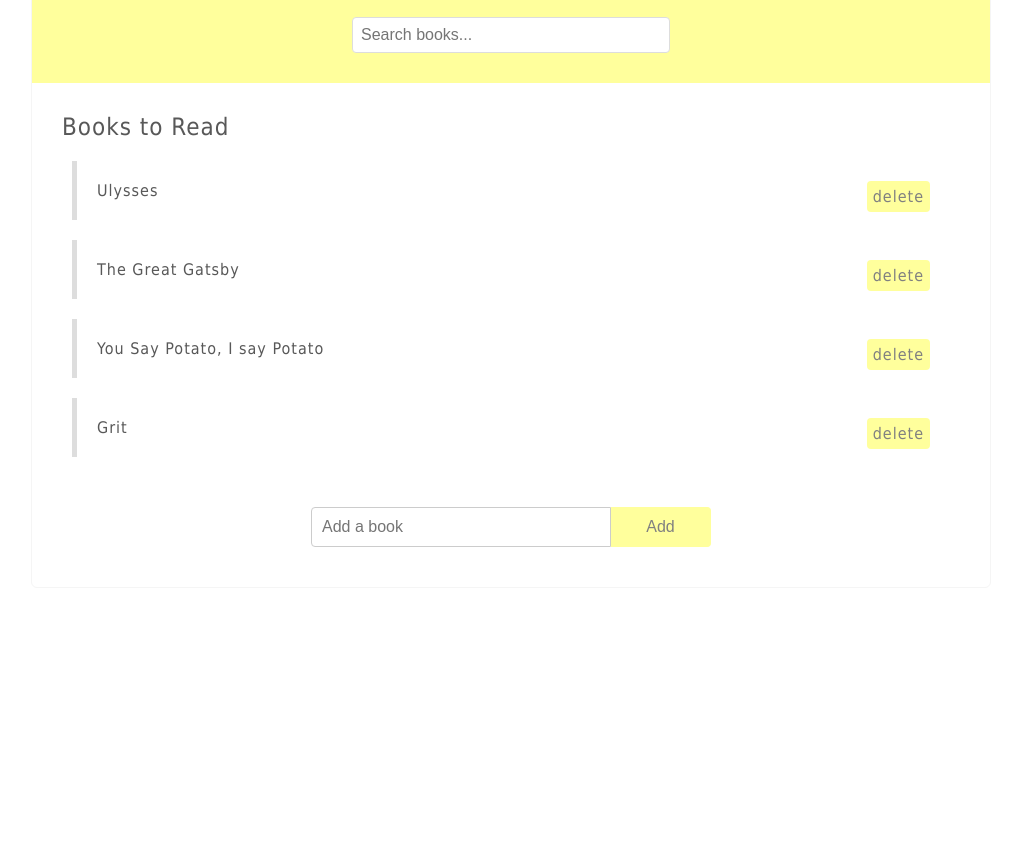
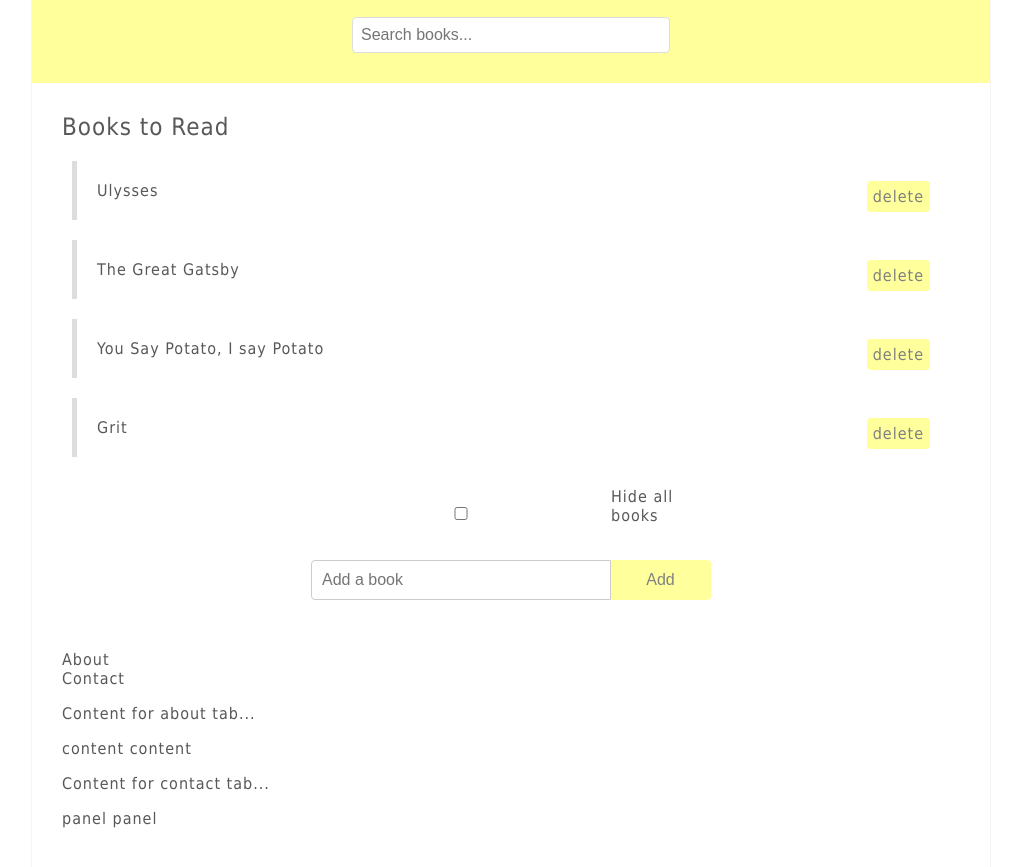
Before and after one commit to yechubot/to_do_list_vainillaJs, a plain HTML site: page booklist_ninja/booklist.html in a window 1280 px wide. Shown: the part 111-978 px from the top of the page, without its empty margins (129-1150 px from the left). Before the commit the page ends 800 px from the top, so only its background shows below. Drawn offline with Linux system fonts and the light colour scheme; a web font is replaced by a local one.

Commit message:
Update booklist.html

```diff
--- a/booklist_ninja/booklist.html
+++ b/booklist_ninja/booklist.html
@@ -3,7 +3,7 @@
 <head>
     <meta charset="utf-8">
     <link href = "style.css" rel="stylesheet"/>
-    <link href="https://fonts.googleapis.com/css2?family=Lexend+Deca&family=Nanum+Myeongjo&display=swap" rel="stylesheet">
+    <link href="https://fonts.googleapis.com/css2?family=Barrio&family=Covered+By+Your+Grace&family=Dancing+Script&family=Lexend+Deca&display=swap" rel="stylesheet">
         <title>JS dom tutorial</title>
 </head>
 <body>
@@ -40,9 +40,25 @@
        </ul>
        </div>
     <form id ="add-book">
+        <input type = "checkbox" id = "hide" />
+        <label for = "hide">Hide all books</label>
         <input type ="text" placeholder="Add a book"/>
         <button>Add</button>
     </form>
+    <div id="tabbed-content">
+        <ul class="tabs">
+          <li data-target="#about" class="active">About</li>
+          <li data-target="#contact">Contact</li>
+        </ul>
+        <div class="panel active" id="about">
+          <p>Content for about tab...</p>
+          <p>content content </p>
+        </div>
+        <div class="panel" id="contact">
+          <p>Content for contact tab...</p>
+          <p>panel panel</p>
+        </div>
+      </div>
     </div>
     <script src = "app.js"></script>
     </body>
```
